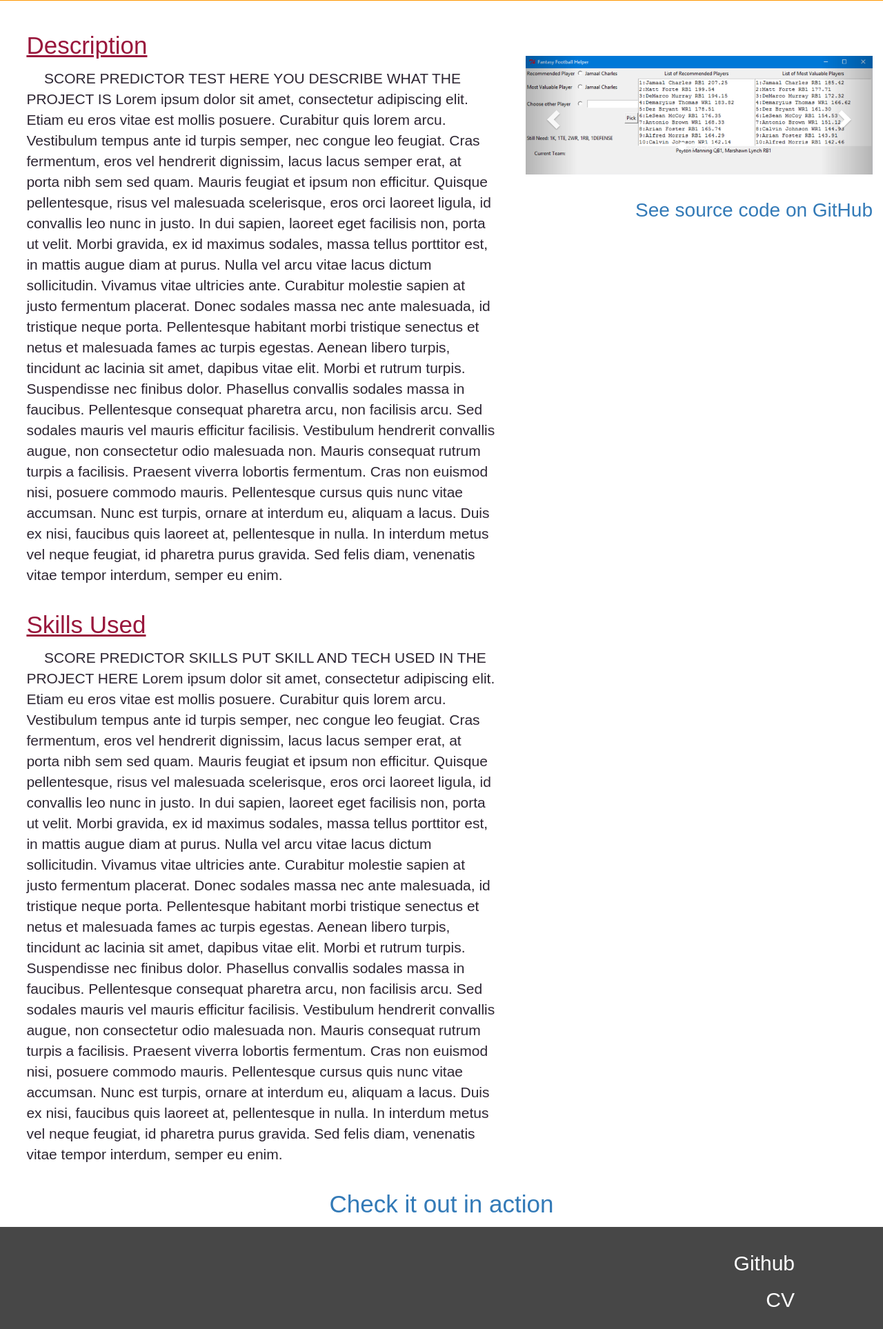
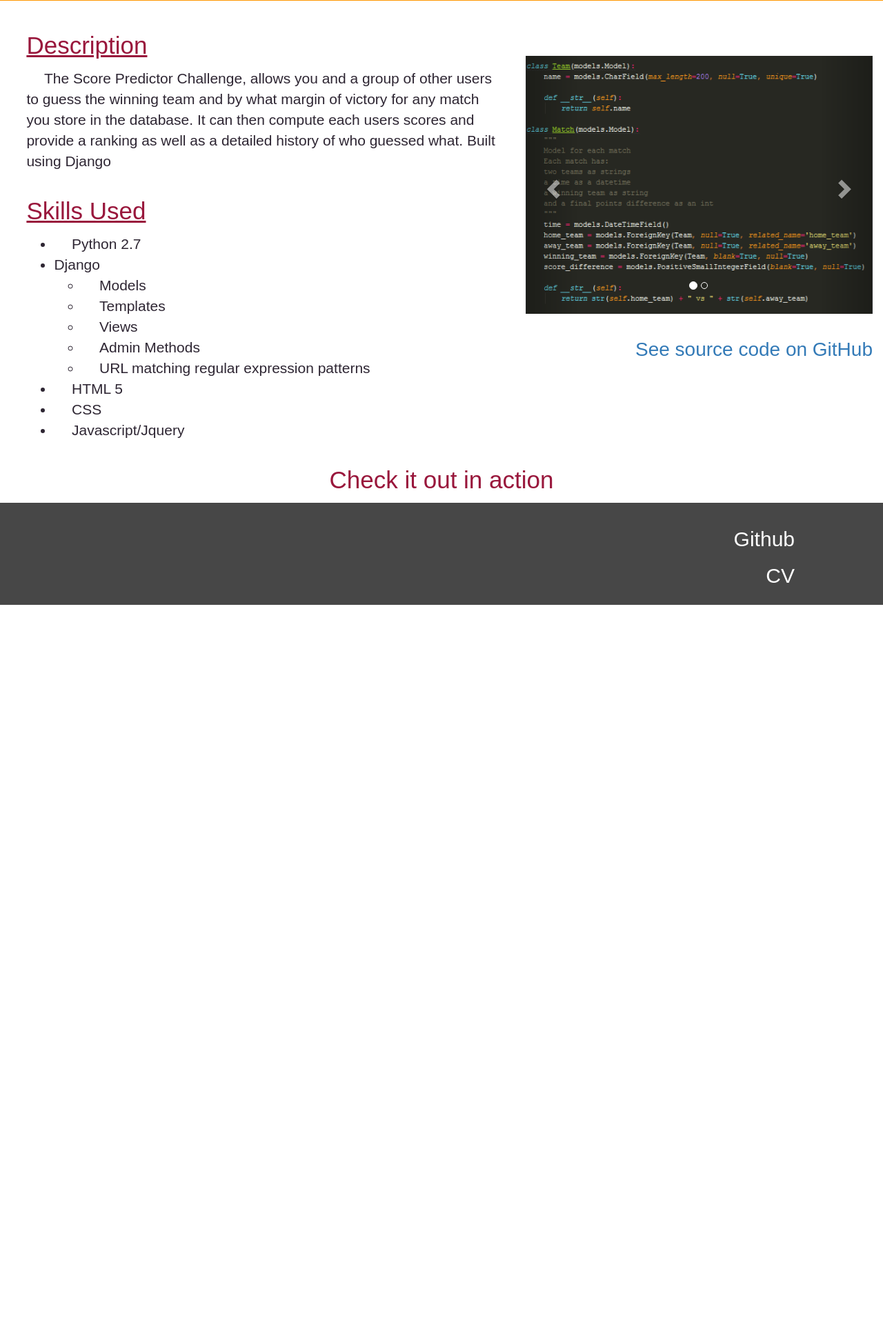
Before and after one commit to BarnettMichael/website, a Django app: page /projects/score_predictor in a window 1280 px wide. Shown: the part 255-2182 px from the top of the page at 69% size. After the commit the page ends 1132 px from the top, so only its background shows below. Run offline with Django 3.2, Linux system fonts and the light colour scheme; some libraries are stand-ins or nearby versions.

Commit message:
Added code images to score_predictor carousel, wrote text for score_predictor

```diff
--- a/website/static/css/projects.css
+++ b/website/static/css/projects.css
@@ -61,11 +61,17 @@
 
 .webapp_link {
     text-align: center;
-    color: rgb(153,23,60);
     font-size: 2.5em;
     margin-bottom: 1vh;
     }
 
+.webapp_link a {
+    color: rgb(153,23,60);
+    }
+
+.webapp_link a:hover {
+    color: rgb(51, 122, 183);
+    }
 
 /****************************************Media-Carousel*****************************************************/
 
--- a/website/templates/website/project_score_predictor.html
+++ b/website/templates/website/project_score_predictor.html
@@ -8,42 +8,44 @@
 {% block content_title %} Score Predictor Webgame {% endblock %}
 
 {% block project_description %}
-SCORE PREDICTOR TEST
-HERE YOU DESCRIBE WHAT THE PROJECT IS
-Lorem ipsum dolor sit amet, consectetur adipiscing elit. Etiam eu eros vitae est mollis posuere. Curabitur quis lorem arcu. Vestibulum tempus ante id turpis semper, nec congue leo feugiat. Cras fermentum, eros vel hendrerit dignissim, lacus lacus semper erat, at porta nibh sem sed quam. Mauris feugiat et ipsum non efficitur. Quisque pellentesque, risus vel malesuada scelerisque, eros orci laoreet ligula, id convallis leo nunc in justo. In dui sapien, laoreet eget facilisis non, porta ut velit. Morbi gravida, ex id maximus sodales, massa tellus porttitor est, in mattis augue diam at purus. Nulla vel arcu vitae lacus dictum sollicitudin. Vivamus vitae ultricies ante. Curabitur molestie sapien at justo fermentum placerat. Donec sodales massa nec ante malesuada, id tristique neque porta. Pellentesque habitant morbi tristique senectus et netus et malesuada fames ac turpis egestas. Aenean libero turpis, tincidunt ac lacinia sit amet, dapibus vitae elit.
-Morbi et rutrum turpis. Suspendisse nec finibus dolor. Phasellus convallis sodales massa in faucibus. Pellentesque consequat pharetra arcu, non facilisis arcu. Sed sodales mauris vel mauris efficitur facilisis. Vestibulum hendrerit convallis augue, non consectetur odio malesuada non. Mauris consequat rutrum turpis a facilisis. Praesent viverra lobortis fermentum. Cras non euismod nisi, posuere commodo mauris. Pellentesque cursus quis nunc vitae accumsan. Nunc est turpis, ornare at interdum eu, aliquam a lacus. Duis ex nisi, faucibus quis laoreet at, pellentesque in nulla. In interdum metus vel neque feugiat, id pharetra purus gravida. Sed felis diam, venenatis vitae tempor interdum, semper eu enim.
+The Score Predictor Challenge, allows you and a group of other users to guess the winning team and by what margin of victory
+for any match you store in the database. It can then compute each users scores and provide a ranking as well as a detailed
+history of who guessed what.
+
+Built using Django
 {% endblock %}
 
 {% block project_skills %}
-SCORE PREDICTOR SKILLS
-PUT SKILL AND TECH USED IN THE PROJECT HERE
-Lorem ipsum dolor sit amet, consectetur adipiscing elit. Etiam eu eros vitae est mollis posuere. Curabitur quis lorem arcu. Vestibulum tempus ante id turpis semper, nec congue leo feugiat. Cras fermentum, eros vel hendrerit dignissim, lacus lacus semper erat, at porta nibh sem sed quam. Mauris feugiat et ipsum non efficitur. Quisque pellentesque, risus vel malesuada scelerisque, eros orci laoreet ligula, id convallis leo nunc in justo. In dui sapien, laoreet eget facilisis non, porta ut velit. Morbi gravida, ex id maximus sodales, massa tellus porttitor est, in mattis augue diam at purus. Nulla vel arcu vitae lacus dictum sollicitudin. Vivamus vitae ultricies ante. Curabitur molestie sapien at justo fermentum placerat. Donec sodales massa nec ante malesuada, id tristique neque porta. Pellentesque habitant morbi tristique senectus et netus et malesuada fames ac turpis egestas. Aenean libero turpis, tincidunt ac lacinia sit amet, dapibus vitae elit.
-Morbi et rutrum turpis. Suspendisse nec finibus dolor. Phasellus convallis sodales massa in faucibus. Pellentesque consequat pharetra arcu, non facilisis arcu. Sed sodales mauris vel mauris efficitur facilisis. Vestibulum hendrerit convallis augue, non consectetur odio malesuada non. Mauris consequat rutrum turpis a facilisis. Praesent viverra lobortis fermentum. Cras non euismod nisi, posuere commodo mauris. Pellentesque cursus quis nunc vitae accumsan. Nunc est turpis, ornare at interdum eu, aliquam a lacus. Duis ex nisi, faucibus quis laoreet at, pellentesque in nulla. In interdum metus vel neque feugiat, id pharetra purus gravida. Sed felis diam, venenatis vitae tempor interdum, semper eu enim.
+<ul>
+    <li>Python 2.7</li>
+    <li>Django
+        <ul>
+            <li>Models</li>
+            <li>Templates</li>
+            <li>Views</li>
+            <li>Admin Methods</li>
+            <li>URL matching regular expression patterns</li>
+        </ul>
+    </li>
+    <li>HTML 5</li>
+    <li>CSS</li>
+    <li>Javascript/Jquery</li>
+</ul>
 {% endblock %}
 
 {% block project_media %}
 <ol class="carousel-indicators">
     <li data-target="#media_carousel" data-slide-to="0" class="active"></li>
     <li data-target="#media_carousel" data-slide-to="1"></li>
-    <li data-target="#media_carousel" data-slide-to="2"></li>
-    <li data-target="#media_carousel" data-slide-to="3"></li>
 </ol>
 
 <div class="carousel-inner" role="listbox">
     <div class="item active">
-        <img src="{% static 'img/FFHelperRunning.png' %}" alt="FFHelperRunning">
+        <img src="{% static 'img/score_predictor_models.png' %}" alt="ScorePredictorModels">
     </div>
 
     <div class="item">
-        <img src="{% static 'img/FFHelperTest.png' %}" alt="FFHelperTest">
-    </div>
-
-    <div class="item">
-        <img src="{% static 'img/score_predictor_splash.png' %}" alt="ScorePredictorFlash">
-    </div>
-
-    <div class="item">
-        <img src="{% static 'img/menu_dark.png' %}" alt="MenuDark">
+        <img src="{% static 'img/score_predictor_views.png' %}" alt="ScorePredictorViews">
     </div>
 </div>
 {% endblock %}
```
Also changed, not shown: website/static/img/score_predictor_models.PNG (added), website/static/img/score_predictor_views.PNG (added).
